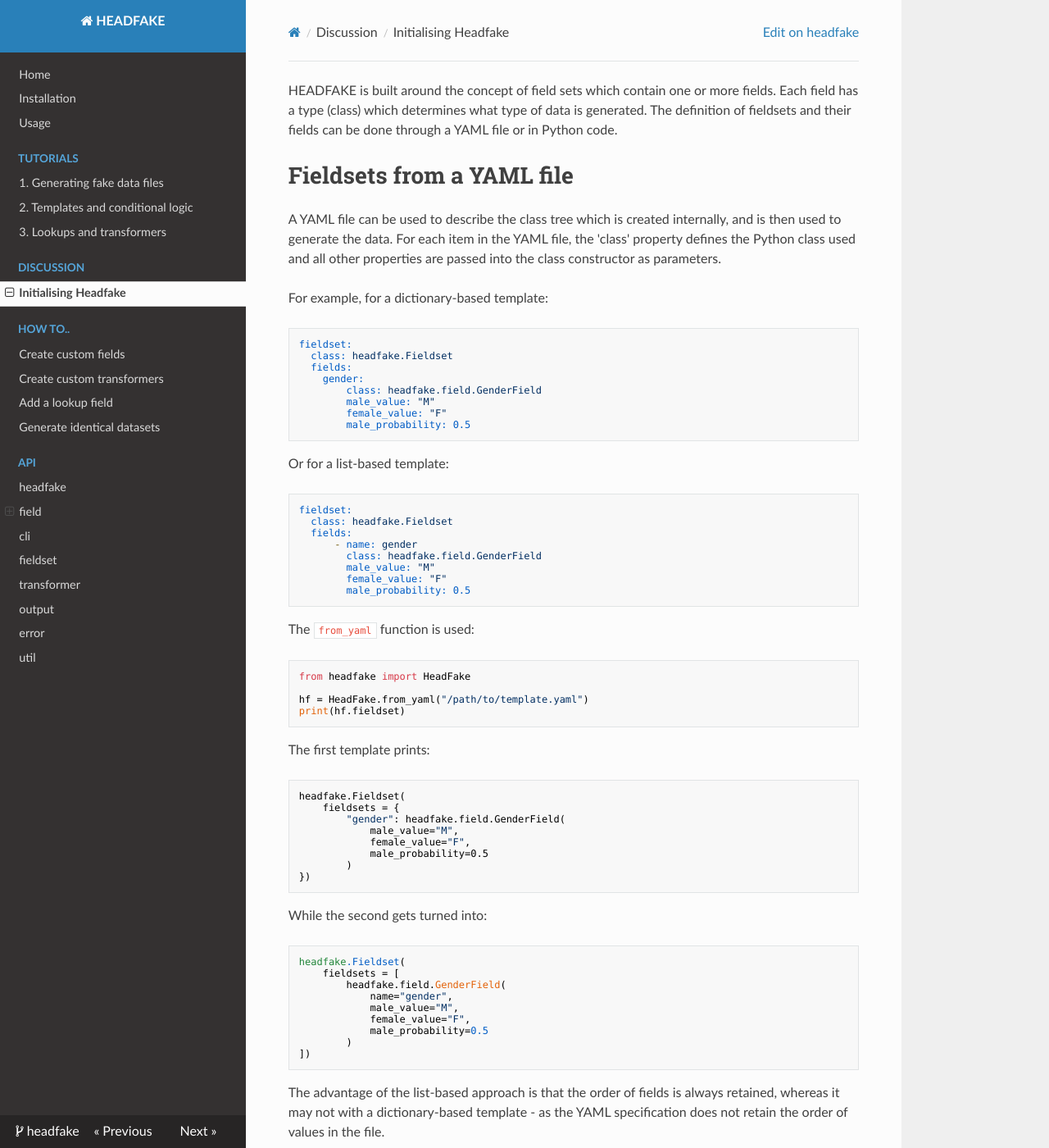
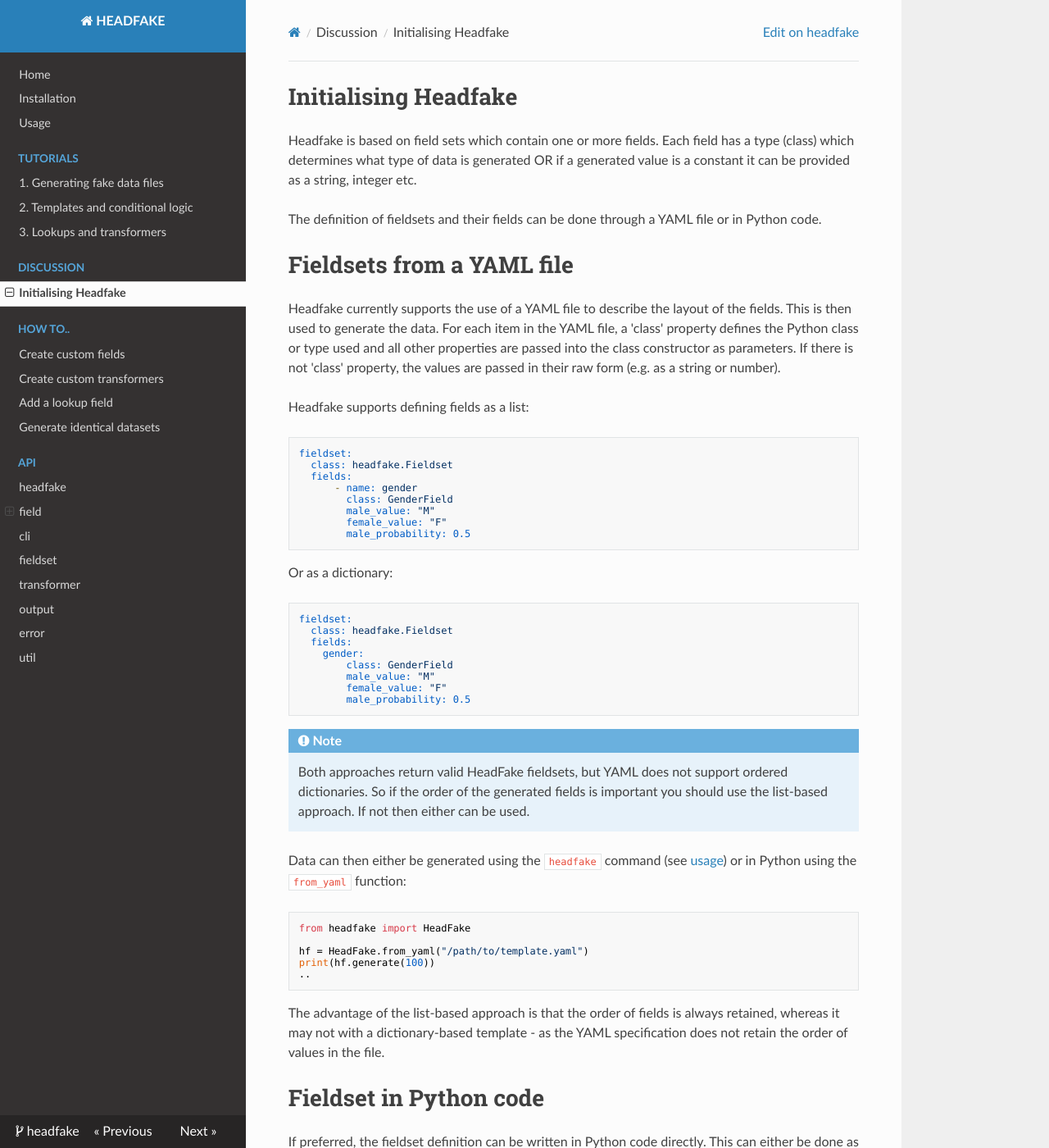
Before and after one commit to rcfgroup/headfake, an MkDocs documentation site: the page built from docs/discussion/initialising-headfake.md, in a window 1280 px wide and 1400 px high. Shown: the whole window at 82% size. Built offline with MkDocs 1.6.1, drawn with Linux system fonts in a browser that asks for light colours; nearby versions of some CDN libraries; some of the changed text lies outside the part shown.

Commit message:
Updated documentation and verified it works ok

````diff
--- a/docs/discussion/initialising-headfake.md
+++ b/docs/discussion/initialising-headfake.md
@@ -1,77 +1,81 @@
-HEADFAKE is built around the concept of field sets which contain one or more fields.  Each field has a type (class) which determines what type of data is generated. The definition of fieldsets and their fields can be done through a YAML file or in Python code.
+# Initialising Headfake
+
+Headfake is based on field sets which contain one or more fields.  Each field has a type (class) which determines what type of data is generated OR if a generated value is a constant it can be provided as a string, integer etc.
+
+The definition of fieldsets and their fields can be done through a YAML file or in Python code.
 
 # Fieldsets from a YAML file
-A YAML file can be used to describe the class tree which is created internally, and is then used to generate the data. For each item in the YAML file, the 'class' property defines the Python class used and all other properties are passed into the class constructor as parameters.
+Headfake currently supports the use of a YAML file to describe the layout of the fields. This is then used to generate the data. For each item in the YAML file, a 'class' property defines the Python class or type used and all other properties are passed into the class constructor as parameters. If there is not 'class' property, the values are passed in their raw form (e.g. as a string or number).
 
-For example, for a dictionary-based template:
-
-```yaml
-fieldset:
-  class: headfake.Fieldset
-  fields:
-    gender:
-        class: headfake.field.GenderField
-        male_value: "M"
-        female_value: "F"
-        male_probability: 0.5
-```
-
-Or for a list-based template:
+Headfake supports defining fields as a list:
 
 ```yaml
 fieldset:
   class: headfake.Fieldset
   fields:
       - name: gender
-        class: headfake.field.GenderField
+        class: GenderField
         male_value: "M"
         female_value: "F"
         male_probability: 0.5
 ```
 
-The `from_yaml` function is used:
+Or as a dictionary:
+```yaml
+fieldset:
+  class: headfake.Fieldset
+  fields:
+    gender:
+        class: GenderField
+        male_value: "M"
+        female_value: "F"
+        male_probability: 0.5
+```
+
+!!! note
+	Both approaches return valid HeadFake fieldsets, but YAML does not support ordered dictionaries. So if the order of
+	the generated fields is important you should use the list-based approach. If not then either can be used.
+
+Data can then either be generated using the `headfake` command (see [usage](usage)) or in Python
+using the `from_yaml` function:
 
 ```python
 from headfake import HeadFake
 
 hf = HeadFake.from_yaml("/path/to/template.yaml")
-print(hf.fieldset)
-```
-
-The first template prints:
-```python
-headfake.Fieldset(
-    fieldsets = {
-        "gender": headfake.field.GenderField(
-            male_value="M",
-            female_value="F",
-            male_probability=0.5
-        )
-})
-
-```
-
-While the second gets turned into:
-
-```python
-headfake.Fieldset(
-    fieldsets = [
-        headfake.field.GenderField(
-            name="gender",
-            male_value="M",
-            female_value="F",
-            male_probability=0.5
-        )
-])
+print(hf.generate(100))
+..
 ```
 
 The advantage of the list-based approach is that the order of fields is always retained, whereas it may not with a dictionary-based template - as the YAML specification does not retain the order of values in the file.
 
 # Fieldset in Python code
-If preferred, the fieldset definition can be written in Python code directly. This should be fed to the 'from_python' method:
+If preferred, the fieldset definition can be written in Python code directly. This can either be done as a series of
+data structures:
 
 ```python
-hf = HeadFake.from_python(headfake.Fieldset(
+from headfake import field, HeadFake, fieldset
+
+# as a dictionary of fields:
+
+hf = HeadFake({
+	"class":"headfake.fieldset.Fieldset",
+	"fields":{
+		"gender":{"class":"GenderField","male_value":"M","female_value":"F","male_probability":0.5}
+	}
+})
+
+# as a list of fields:
+hf = HeadFake({
+	"class":"headfake.fieldset.Fieldset",
+	"fields":[
+		{"name":"gender","class":"GenderField","male_value":"M","female_value":"F","male_probability":0.5}
+	]
+})
+
+# as Python classes:
+
+hf = HeadFake.from_python(fieldset.Fieldset(
     fieldsets = [
         headfake.field.GenderField(
             name="gender",
@@ -82,7 +86,10 @@ hf = HeadFake.from_python(headfake.Fieldset(
 ]))
 ```
 
-This will initialise the fields appropriately.
+## Generate data
+Once the HeadFake object has been obtained, you can use the `generate_data` method to return a pandas DataFrame containing the specified number of rows of generated data.
 
-## Generate data
-Once the HeadFake object has been obtained, the key method is generate_data which processes each field to create a pandas DataFrame containing the specified number of rows of generated data.
+```python
+# generate 100 rows of data
+df = hf.generate_data(100)
+```
````
Also changed, not shown: README.md (+11 -11 lines), docs/tutorials/tutorial1.md (+22 -16 lines), docs/tutorials/tutorial2.md (+25 -21 lines), docs/tutorials/tutorial3.md (+16 -17 lines), docs/usage.md (+2 -2 lines).
